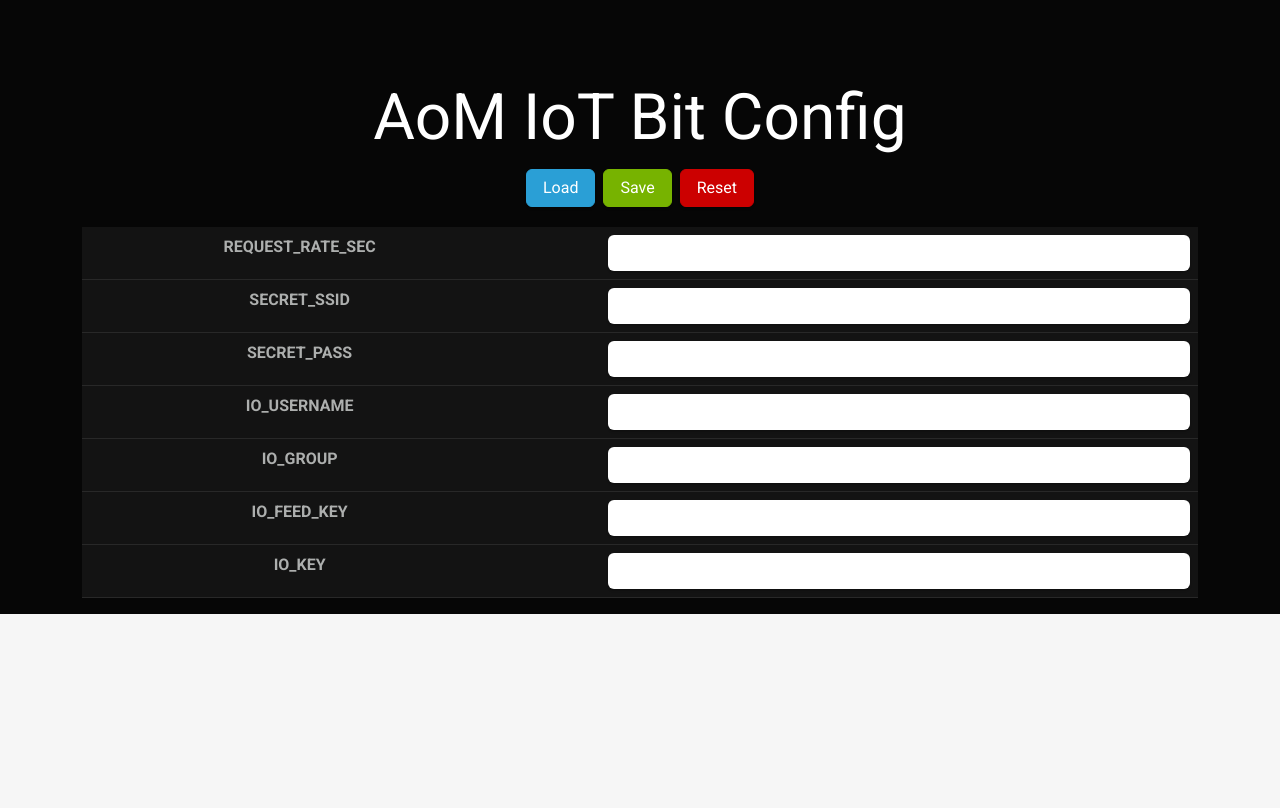
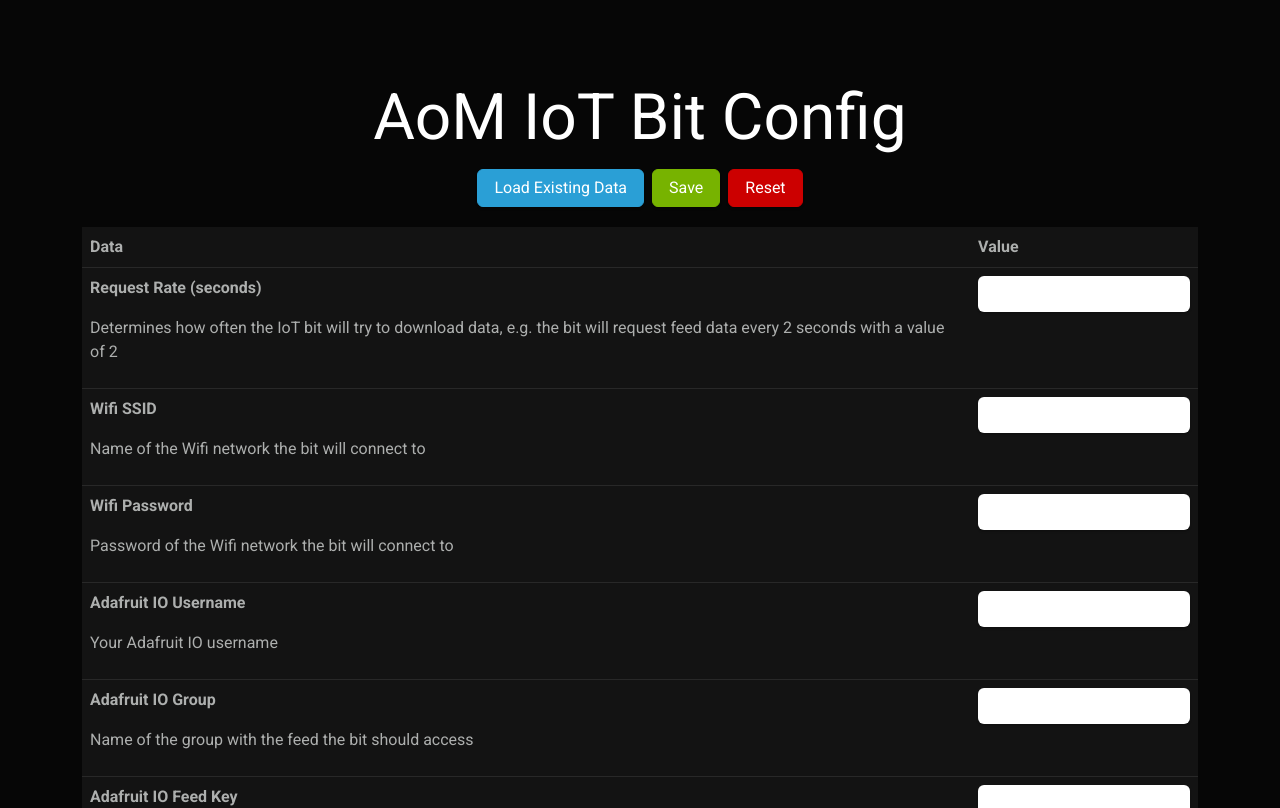
Before and after one commit to The-Art-of-Making/AoM-IoT-Bit-Config, a React (Vite) app: page / in a window 1280 px wide. Shown: the top 808 px of the page. Built offline with nearby package versions, Linux system fonts and the light colour scheme.

Commit message:
add field descriptions

```diff
--- a/src/App.jsx
+++ b/src/App.jsx
@@ -52,10 +52,10 @@ function App() {
     <div className="container">
       <h1>AoM IoT Bit Config</h1>
 
-      <div className="row">
+      <div className="row" style={{textAlign: "center"}}>
         <div>
           <button className="btn btn-primary m-1" onClick={() => readFile()}>
-            Load
+            Load Existing Data
           </button>
           <button className="btn btn-success m-1" onClick={() => writeFile()}>
             Save
@@ -67,14 +67,55 @@ function App() {
       </div>
 
       <table className="table table-hover mt-3 mb-3">
+        <thead>
+          <tr>
+            <th scope="col">Data</th>
+            <th scope="col">Value</th>
+          </tr>
+        </thead>
         <tbody>
-          <Input label="REQUEST_RATE_SEC" currentInput={REQUEST_RATE_SEC} setInput={set_REQUEST_RATE_SEC} />
-          <Input label="SECRET_SSID" currentInput={SECRET_SSID} setInput={set_SECRET_SSID} />
-          <Input label="SECRET_PASS" currentInput={SECRET_PASS} setInput={set_SECRET_PASS} />
-          <Input label="IO_USERNAME" currentInput={IO_USERNAME} setInput={set_IO_USERNAME} />
-          <Input label="IO_GROUP" currentInput={IO_GROUP} setInput={set_IO_GROUP} />
-          <Input label="IO_FEED_KEY" currentInput={IO_FEED_KEY} setInput={set_IO_FEED_KEY} />
-          <Input label="IO_KEY" currentInput={IO_KEY} setInput={set_IO_KEY} />
+          <Input
+            label="Request Rate (seconds)"
+            description="Determines how often the IoT bit will try to download data, e.g. the bit will request feed data every 2 seconds with a value of 2"
+            currentInput={REQUEST_RATE_SEC}
+            setInput={set_REQUEST_RATE_SEC}
+          />
+          <Input
+            label="Wifi SSID"
+            description="Name of the Wifi network the bit will connect to"
+            currentInput={SECRET_SSID}
+            setInput={set_SECRET_SSID}
+          />
+          <Input
+            label="Wifi Password"
+            description="Password of the Wifi network the bit will connect to"
+            currentInput={SECRET_PASS}
+            setInput={set_SECRET_PASS}
+          />
+          <Input
+            label="Adafruit IO Username"
+            description="Your Adafruit IO username"
+            currentInput={IO_USERNAME}
+            setInput={set_IO_USERNAME}
+          />
+          <Input
+            label="Adafruit IO Group"
+            description="Name of the group with the feed the bit should access"
+            currentInput={IO_GROUP}
+            setInput={set_IO_GROUP}
+          />
+          <Input
+            label="Adafruit IO Feed Key"
+            description="Name of the feed the bit will GET data from or POST data to"
+            currentInput={IO_FEED_KEY}
+            setInput={set_IO_FEED_KEY}
+          />
+          <Input
+            label="Adafruit IO Key"
+            description="Key used to connect to Adafruit IO services, usually is 32 characters and begins with 'aio_'"
+            currentInput={IO_KEY}
+            setInput={set_IO_KEY}
+          />
         </tbody>
       </table>
 
--- a/src/Input.jsx
+++ b/src/Input.jsx
@@ -1,9 +1,7 @@
 export default function Input(props) {
     return (
         <tr>
-            <th scope="row">{props.label}</th>
-            <td></td>
-            <td></td>
+            <td><p style={{fontWeight: "bold"}}>{props.label}</p><p>{props.description}</p></td>
             <td>
                 <input
                     className="form-control"
--- a/src/style.css
+++ b/src/style.css
@@ -20,7 +20,6 @@
   display: flex;
   flex-direction: column;
   justify-content: center;
-  text-align: center;
 }
 
 .row {
```
